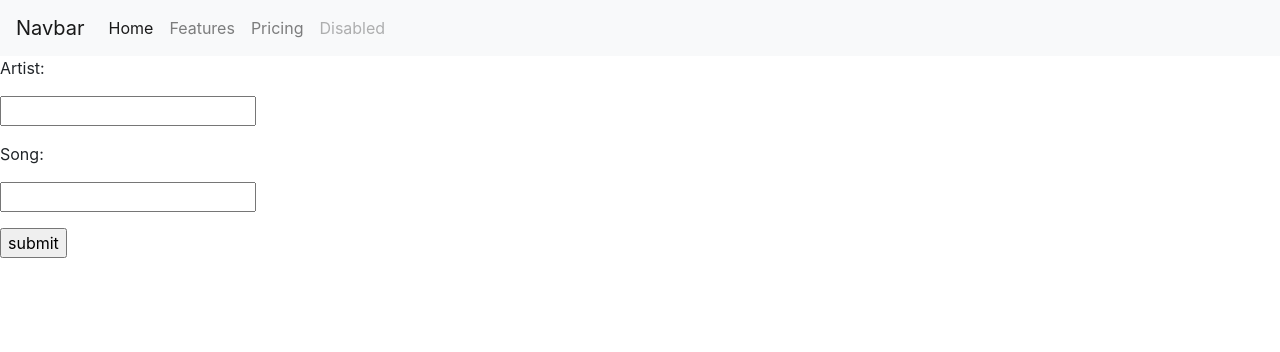
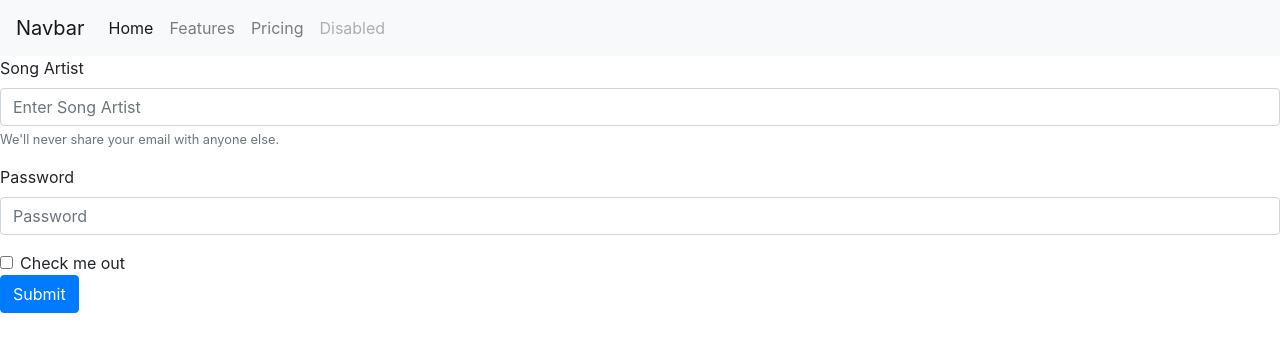
Before and after one commit to t2minht/BrokenElbow, a Flask app: page /search in a window 1280 px wide. Shown: the top 352 px of the page. Run offline with Flask 2, Linux system fonts and the light colour scheme; some libraries are stand-ins or nearby versions.

Commit message:
added bootstrap form

```diff
--- a/templates/search.html
+++ b/templates/search.html
@@ -2,11 +2,20 @@
 {% block title %}Search Page{% endblock %}
 
 {% block content %}
-<form action = "#" method = "GET">
-    <p>Artist:</p>
-    <p><input type = "text" name = "nm" /></p>
-    <p>Song:</p>
-    <p><input type = "text" name = "nm" /></p>
-    <p><input type = "submit" value = "submit"/></p>
-</form>
+<form>
+    <div class="form-group">
+      <label for="songArtist">Song Artist</label>
+      <input type="email" class="form-control" id="exampleInputEmail1" aria-describedby="emailHelp" placeholder="Enter Song Artist">
+      <small id="emailHelp" class="form-text text-muted">We'll never share your email with anyone else.</small>
+    </div>
+    <div class="form-group">
+      <label for="exampleInputPassword1">Password</label>
+      <input type="password" class="form-control" id="exampleInputPassword1" placeholder="Password">
+    </div>
+    <div class="form-check">
+      <input type="checkbox" class="form-check-input" id="exampleCheck1">
+      <label class="form-check-label" for="exampleCheck1">Check me out</label>
+    </div>
+    <button type="submit" class="btn btn-primary">Submit</button>
+  </form>
 {% endblock %}
```
